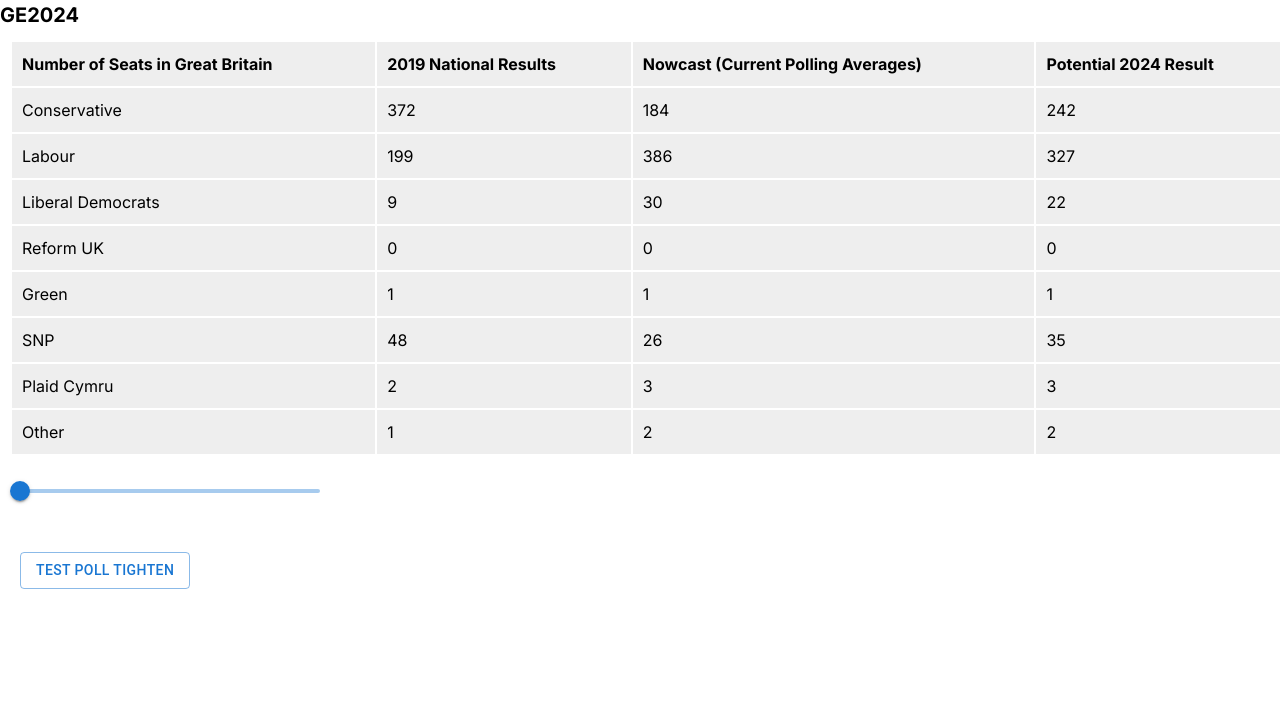
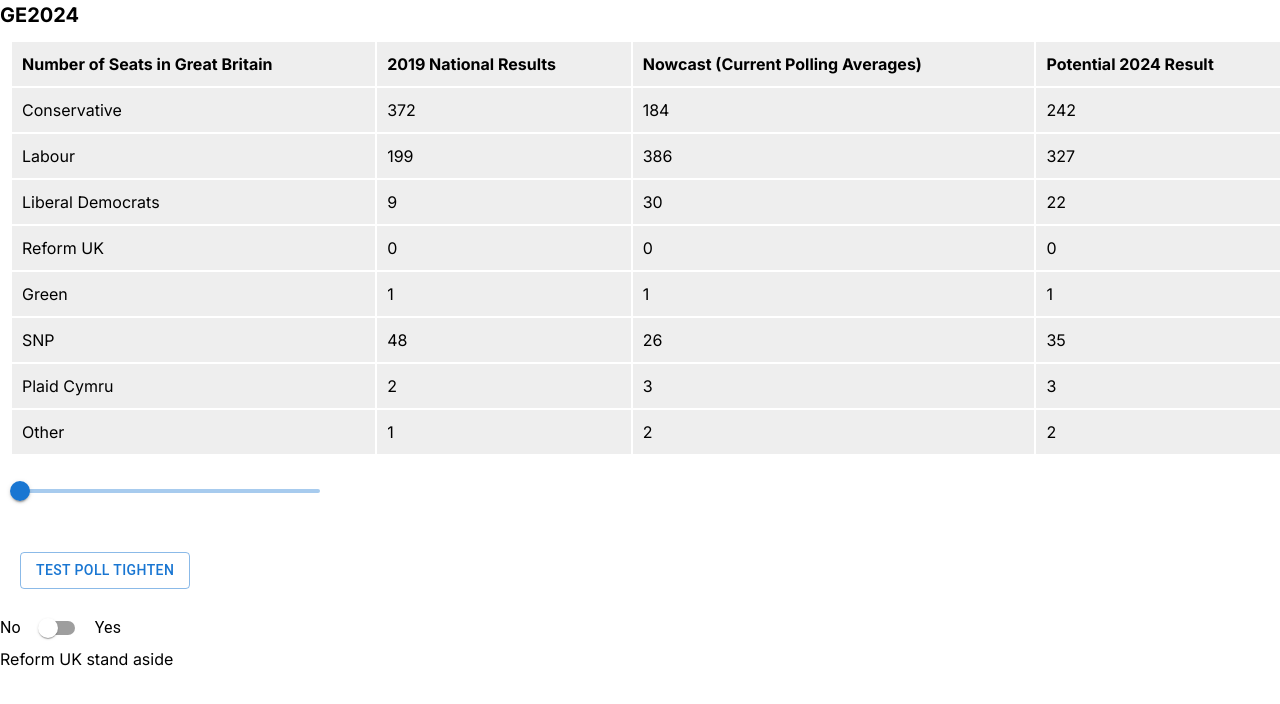
Before and after one commit to langersp/GE2024, a Next.js app: page / in a window 1280 px wide. Shown: the top 704 px of the page. Built offline with nearby package versions, Linux system fonts and the light colour scheme.

Commit message:
Add reform toggle

```diff
--- a/app/page.js
+++ b/app/page.js
@@ -6,6 +6,10 @@
 import Slider from "@mui/material/Slider";
 import Box from "@mui/material/Box";
 import Button from "@mui/material/Button";
+import Switch, { SwitchProps } from '@mui/material/Switch';
+import Stack from '@mui/material/Stack';
+import Typography from '@mui/material/Typography';
+
 
 function sumVotes(partyData, lookup, convertInt) {
   return partyData.reduce((accumulator, currentValue) => {
@@ -32,6 +36,7 @@
   //let parsedRawData = JSON.parse(rawData)
 
   const [pollSliderPercentage, setPollSliderPercentage] = useState(0);
+  const [reformToggle, setReformToggle] = useState(false);
 
   const [conservativeData, setConservativeData] = useState({
     2019: 372,
@@ -83,11 +88,19 @@
 
   const handlePollSliderChange = (event, newValue) => {
     setPollSliderPercentage(newValue);
-    //console.log(pollSliderPercentage)
-    onHandlePollsTighten(pollSliderPercentage, 0)
+    //onHandlePollsTighten()
   };
 
-  const onHandlePollsTighten = (percentage, antiToryPercentage = 0) => {
+  const handleReformToggle = (event) => {
+    setReformToggle(prevState => (!prevState))
+    // prevState => ({
+    //   check: !prevState.check
+    // }))
+    //onHandlePollsTighten()
+  }
+  console.log(reformToggle, 'toggle')
+
+  const onHandlePollsTighten = (antiToryPercentage = 0) => {
     let conservativeSum = 0,
       labourSum = 0,
       liberalSum = 0,
@@ -97,19 +110,22 @@
       pcSum = 0,
       otherSum = 0;
 
+     // console.log(reformToggle, 'Reform Toggle 2')
+
+
     for (let i = 0; i <= 631; i++) {
-      const AP2 = 0;
-      let AH2 = parseFloat(rawData[1]["Con"][i]) + percentage / 100;
-      const AR2 = AH2 + AP2;
-      const AQ2 = 0;
 
-      const E2 = rawData[2]["Lab"][i] - percentage / 100;
+      let AP2 = 0, AQ2 = 0;
+
+      const E2 = rawData[2]["Lab"][i] - pollSliderPercentage / 100;
       let F2 = rawData[5]["Lib"][i];
+      let G2 = rawData[6]["BRX"][i];
       let H2 = rawData[7]["GRN"][i];
       let I2 = rawData[8]["SNP"][i];
       let J2 = rawData[9]["PC"][i];
 
       F2 = F2 !== "" ? parseFloat(F2) : 0;
+      G2 = G2 !== "" ? parseFloat(G2) : 0;
       H2 = H2 !== "" ? parseFloat(H2) : 0;
       I2 = I2 !== "" ? parseFloat(I2) : 0;
       J2 = J2 !== "" ? parseFloat(J2) : 0;
@@ -119,6 +135,14 @@
       const V2 = E2 + F2 + H2 + I2 + J2;
       const U2 = Math.max(range1, range2);
 
+
+
+
+
+      let AH2 = parseFloat(rawData[1]["Con"][i]) + pollSliderPercentage / 100;
+      //console.log(AH2, 'AH2')
+
+
       const W2 = V2 - U2;
 
       const X2 = W2 * antiToryPercentage;
@@ -127,7 +151,17 @@
       Y2 = parseFloat(Y2);
 
       const AI2 = E2 === U2 ? Y2 : E2;
+      const AK2 = G2 === U2 ? Y2 : G2;
+
+      if(reformToggle) {
+        AP2 = AK2*0.7;
+        AQ2 = AK2*0.3;
+      }
+      const AR2 = AH2 + AP2;
+      //console.log(AP2, 'AP2', AK2, 'AK2', G2, 'G2', AR2, 'AR2')
+
       let AS2 = AI2 + AQ2;
+
 
       let AT2 = F2 === U2 ? Y2 : F2;
       let AU2 = 0;
@@ -139,7 +173,7 @@
       //let AY2 = 0;
       let AY2 = rawData[10]["other"][i];
       AY2 = parseFloat(AY2);
-      console.log(AY2, 'AY2')
+      //console.log(AY2, 'AY2')
       // AS2 = parseFloat(AS2);
       // AT2 = parseFloat(AT2);
       // AU2 = parseFloat(AU2);
@@ -150,9 +184,18 @@
 
       const range3 = Math.max(AR2, AS2, AT2, AU2, AV2, AW2, AX2, AY2);
 
-      console.log(range3, 'range3', AY2, 'AY2')
+      //console.log(range3, 'range3', AY2, 'AY2')
 
       let AZ2 = AR2 === range3 ? 1 : 0;
+      // if(AZ2 === 1 && i === 173) {
+      //   console.log(AZ2, 'AZ2', i);
+      //   console.log(AP2, 'AP2', AK2, 'AK2', G2, 'G2', AR2, 'AR2');
+      //   console.log(range3, 'range3')
+
+      //   console.log(AR2, 'AR2', AS2, 'AS2', AT2, 'AT2', AU2, 'AU2', AV2, 'AV2', AW2, 'AW2', AX2, 'AX2', AY2, 'AY2')
+      //   console.log('AS2', AS2, AI2, AQ2)
+      // }
+
       let BA2 = AS2 === range3 ? 1 : 0;
       let BB2 = AT2 === range3 ? 1 : 0;
       let BC2 = AU2 === range3 ? 1 : 0;
@@ -334,8 +377,14 @@
         />
       </Box>
 
-      <Button style={{margin:'20px'}} onClick={() => onHandlePollsTighten(pollSliderPercentage, 0)} variant="outlined">Test Poll Tighten</Button>
+      <Button style={{margin:'20px'}} onClick={() => onHandlePollsTighten()} variant="outlined">Test Poll Tighten</Button>
 
+      <Stack direction="row" spacing={1} alignItems="center">
+        <Typography>No</Typography>
+        <Switch onChange={handleReformToggle} checked={reformToggle} />
+        <Typography>Yes</Typography>
+      </Stack>
+      <p>Reform UK stand aside</p>
       {/* <button onClick={() => onHandlePollsTighten(pollSliderPercentage, 0)} value="TEST POLL">
         TEST POLL
       </button> */}
```
